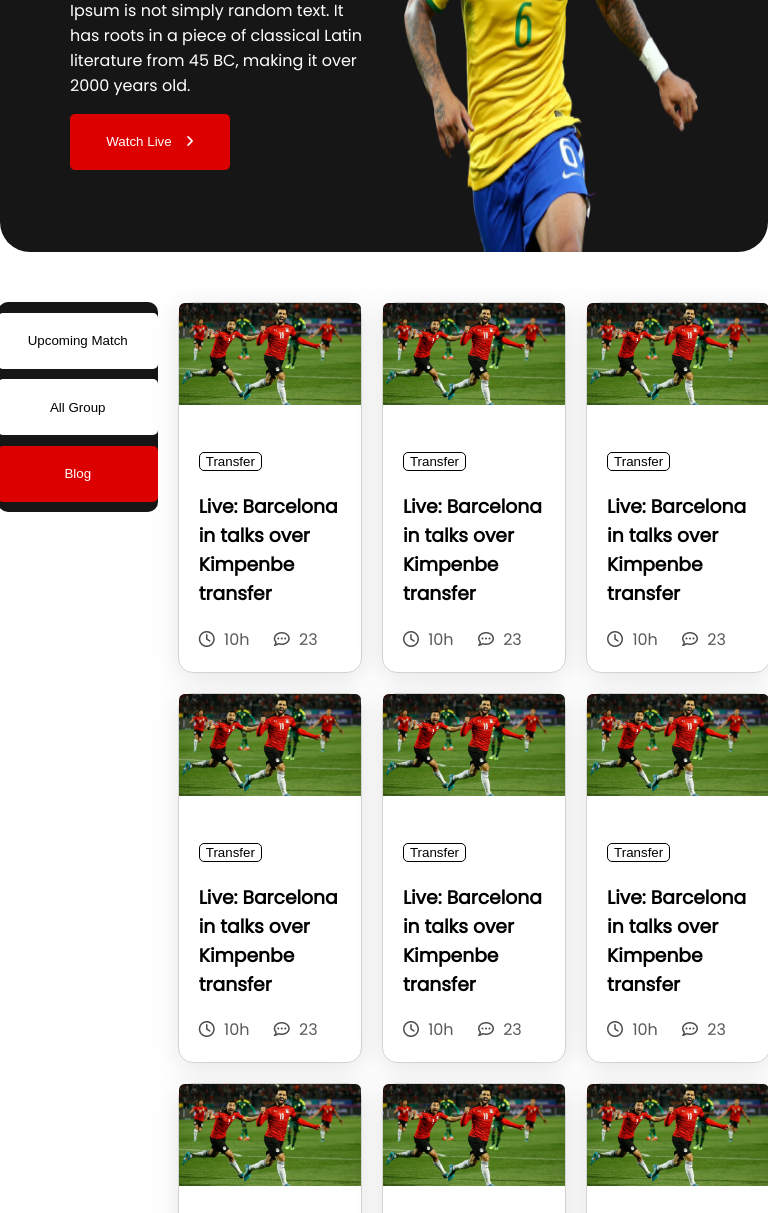
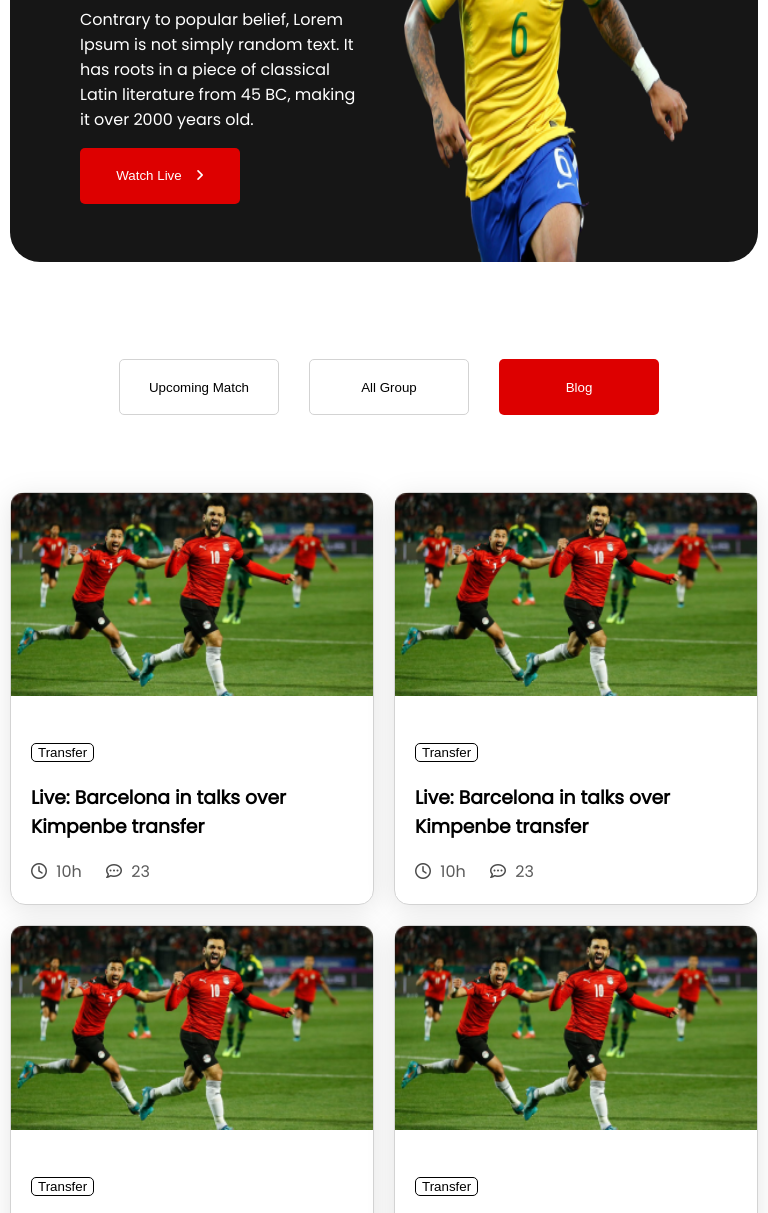
Before and after one commit to mostafizurhh/A2-world-cup-features, a plain HTML site: page blog.html in a window 768 px wide. Shown: the part 268-1481 px from the top of the page. Drawn offline with Linux system fonts and the light colour scheme.

Commit message:
responsive done for tablet view for blog.html

```diff
--- a/styles/media-quries-blog.css
+++ b/styles/media-quries-blog.css
@@ -1,4 +1,5 @@
 /* -------------mobile device----------- */
+
 @media only screen and (max-width:576px) {
 
     /* -----------top banner section-------- */
@@ -62,8 +63,64 @@
         flex-direction: column;
     }
 
+
     li {
         margin-left: 0%;
         margin-top: 20px;
     }
 }
+
+/* -------------tablet device----------- */
+
+@media only screen and (min-width:576px) and (max-width:768px) {
+
+    /* -----------top banner section-------- */
+
+    .top-banner {
+        margin: 10px;
+    }
+
+    /* -----------blog section-------- */
+
+    .blog-section {
+        display: flex;
+        flex-direction: column;
+        align-items: center;
+        margin: 10px;
+    }
+
+    .nav-bar {
+        width: 100%;
+        display: flex;
+        flex-direction: row;
+        justify-content: center;
+        background-color: white;
+    }
+
+    .nav-bar button {
+        margin-left: 30px;
+        border: 1px solid lightgray;
+    }
+
+    .nav-bar button:hover {
+        width: 50%;
+        background-color: rgb(247, 226, 226);
+    }
+
+    .blogs {
+        display: grid;
+        grid-template-columns: repeat(2, 1fr);
+    }
+
+    /* -----------footer section-------- */
+    .footer-nav {
+        display: flex;
+        align-items: center;
+        flex-direction: row;
+        flex-wrap: wrap;
+    }
+
+    li {
+        margin-top: 20px;
+    }
+}
```
